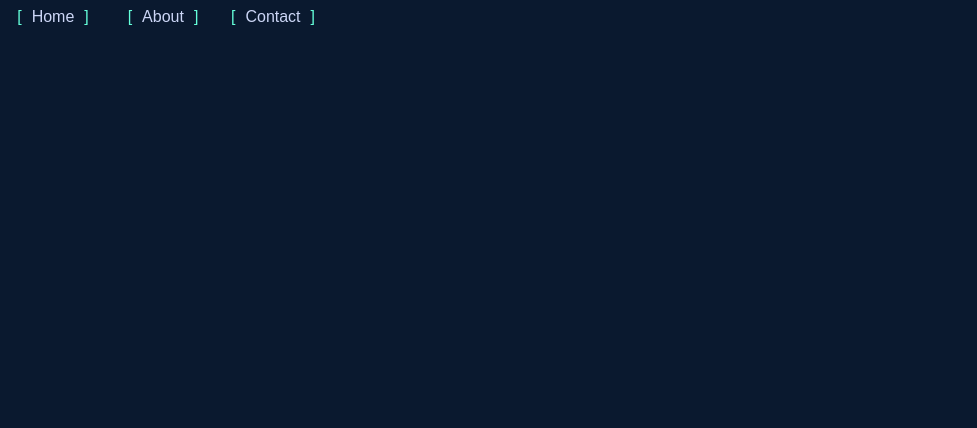
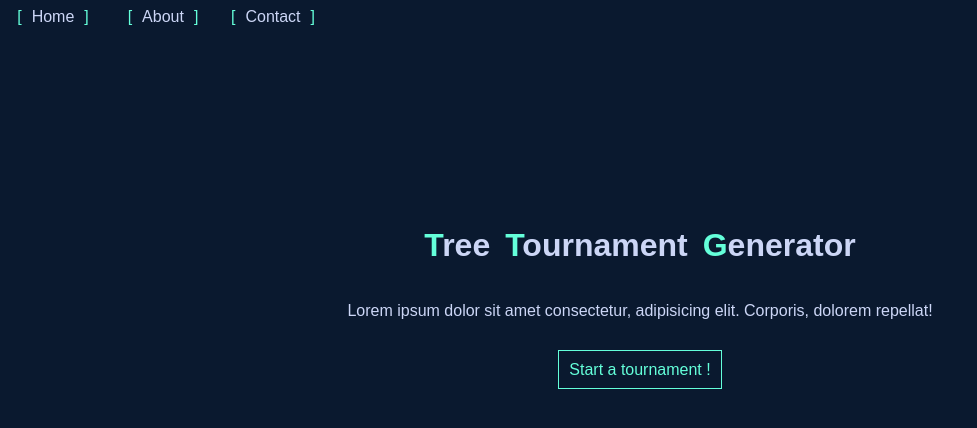
Before and after one commit to adriengou/ttg, a Next.js app: page / in a window 1280 px wide. Shown: the top 428 px of the page, without its empty margins (0-977 px from the left). Built offline with nearby package versions, Linux system fonts and the light colour scheme.

Commit message:
added landing page

```diff
--- a/src/app/globals.css
+++ b/src/app/globals.css
@@ -9,4 +9,5 @@
 
 body {
   background-color: var(--color-1);
+  color: var(--color-3);
 }
--- a/src/app/layout.tsx
+++ b/src/app/layout.tsx
@@ -18,8 +18,8 @@ export default function RootLayout({
           <Navbar
             hrefs={[
               { ref: "/", content: "Home" },
-              { ref: "/", content: "About" },
-              { ref: "/", content: "Contact" },
+              { ref: "/about", content: "About" },
+              { ref: "/contact", content: "Contact" },
             ]}
           />
         </header>
--- a/src/app/page.module.css
+++ b/src/app/page.module.css
@@ -0,0 +1,24 @@
+.home {
+  display: flex;
+  flex-direction: column;
+  align-items: center;
+  margin-top: 180px;
+}
+
+.title {
+  display: flex;
+  flex-direction: row;
+  gap: 15px;
+}
+
+.title > span::first-letter {
+  color: var(--color-2);
+}
+
+.tournamentlink {
+  margin-top: 25px;
+}
+
+.tournamentlink > * {
+  padding: 10px;
+}
--- a/src/app/page.tsx
+++ b/src/app/page.tsx
@@ -1,9 +1,27 @@
 import Image from "next/image";
 import { Inter } from "next/font/google";
 import styles from "./page.module.css";
+import CustomLinkButton from "@/ssg-components/CustomLinkButton/CustomLinkButton";
 
 const inter = Inter({ subsets: ["latin"] });
 
 export default function Home() {
-  return <></>;
+  return (
+    <div className={styles.home}>
+      <h1 className={styles.title}>
+        <span>Tree</span>
+        <span>Tournament</span>
+        <span>Generator</span>
+      </h1>
+      <p>
+        Lorem ipsum dolor sit amet consectetur, adipisicing elit. Corporis,
+        dolorem repellat!{" "}
+      </p>
+      <div className={styles.tournamentlink}>
+        <CustomLinkButton isExternal={false} href="/tournament">
+          <span>Start a tournament !</span>
+        </CustomLinkButton>
+      </div>
+    </div>
+  );
 }
--- /dev/null
+++ b/src/ssg-components/CustomLinkButton/CustomLinkButton.module.css
@@ -0,0 +1,7 @@
+.button {
+  background-color: var(--color-1);
+  border: 1px solid var(--color-2);
+  color: var(--color-2);
+  text-decoration: none;
+  width: fit-content;
+}
--- /dev/null
+++ b/src/ssg-components/CustomLinkButton/CustomLinkButton.tsx
@@ -0,0 +1,27 @@
+import Link from "next/link";
+import React from "react";
+import styles from "./CustomLinkButton.module.css";
+
+export default function CustomLinkButton({
+  href,
+  children,
+  isExternal,
+}: {
+  href: string;
+  children: any;
+  isExternal: boolean;
+}) {
+  return (
+    <>
+      {isExternal ? (
+        <a className={styles.button} href={href} target="_blank">
+          {children}
+        </a>
+      ) : (
+        <Link className={styles.button} href={href}>
+          {children}
+        </Link>
+      )}
+    </>
+  );
+}
```
